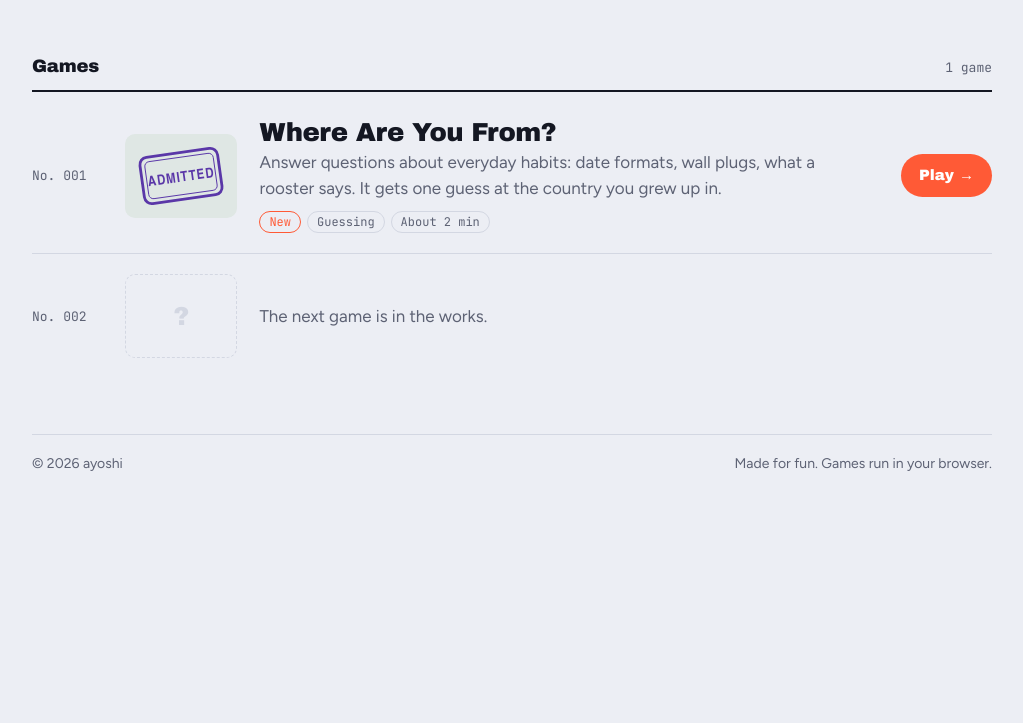
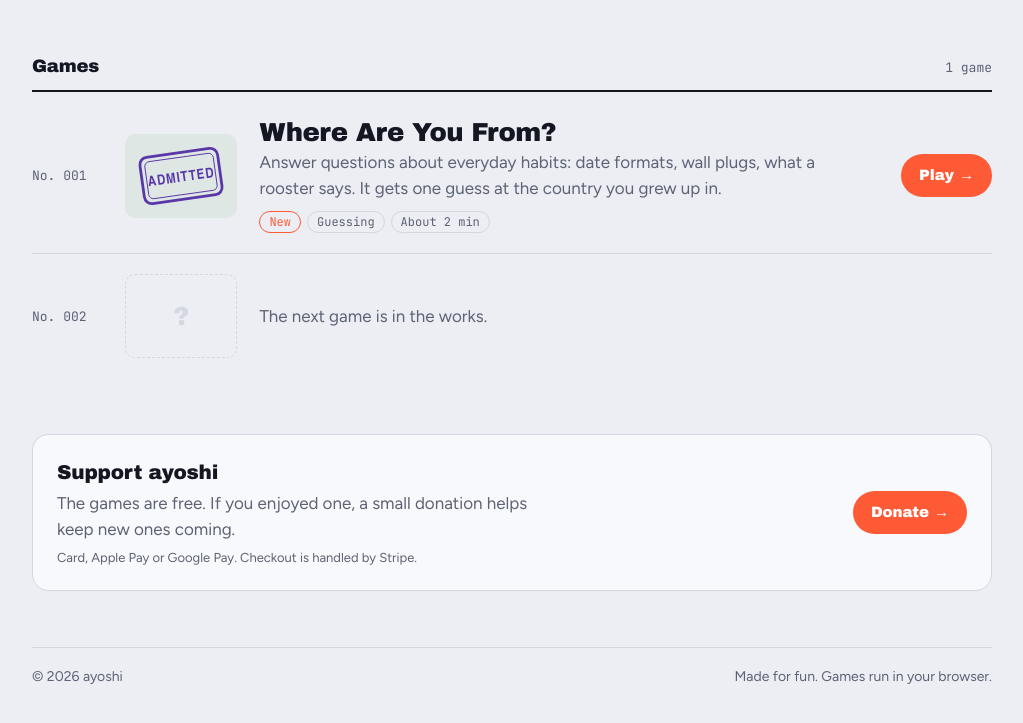
Before and after one commit to Arquo/where-youre-from, a plain HTML site: page index.html in a window 1280 px wide. Shown: the part 257-980 px from the top of the page, without its empty margins (128-1151 px from the left). Before the commit the page ends 800 px from the top, so only its background shows below. Drawn offline with Linux system fonts and the light colour scheme; a web font is replaced by a local one.

Commit message:
Add Stripe donation link to the homepage and game
Co-Authored-By: Claude Opus 5.5 <noreply@anthropic.com>

```diff
--- a/index.html
+++ b/index.html
@@ -80,6 +80,15 @@ header{display:grid; gap:14px}
 .soon .art b{font-family:var(--f-display); font-size:26px; color:var(--line)}
 .soon p{margin:0}
 
+.support{
+  display:flex; flex-wrap:wrap; align-items:center; justify-content:space-between; gap:16px 24px;
+  padding:22px 24px; border-radius:16px; background:var(--surface); border:1px solid var(--line);
+}
+.support h2{margin:0 0 4px; font-family:var(--f-display); font-weight:700; font-size:20px; letter-spacing:-.01em}
+.support p{margin:0; color:var(--muted); max-width:46ch}
+.support .play{text-decoration:none}
+.support small{display:block; margin-top:6px; font-size:13px; color:var(--muted)}
+
 footer{display:flex; justify-content:space-between; flex-wrap:wrap; gap:8px; font-size:14px; color:var(--muted); border-top:1px solid var(--line); padding-top:18px}
 
 @media (max-width:640px){
@@ -139,6 +148,15 @@ footer{display:flex; justify-content:space-between; flex-wrap:wrap; gap:8px; fon
     </div>
   </section>
 
+  <section class="support" aria-labelledby="support-h">
+    <div>
+      <h2 id="support-h">Support ayoshi</h2>
+      <p>The games are free. If you enjoyed one, a small donation helps keep new ones coming.</p>
+      <small>Card, Apple Pay or Google Pay. Checkout is handled by Stripe.</small>
+    </div>
+    <a class="play" href="https://buy.stripe.com/7sYdR25Yq60Q8VL0cw4ko00" target="_blank" rel="noopener">Donate →</a>
+  </section>
+
   <footer>
     <span>© 2026 ayoshi</span>
     <span>Made for fun. Games run in your browser.</span>
```
Also changed, not shown: whereareyoufrom/index.html (+1 -1 lines).
